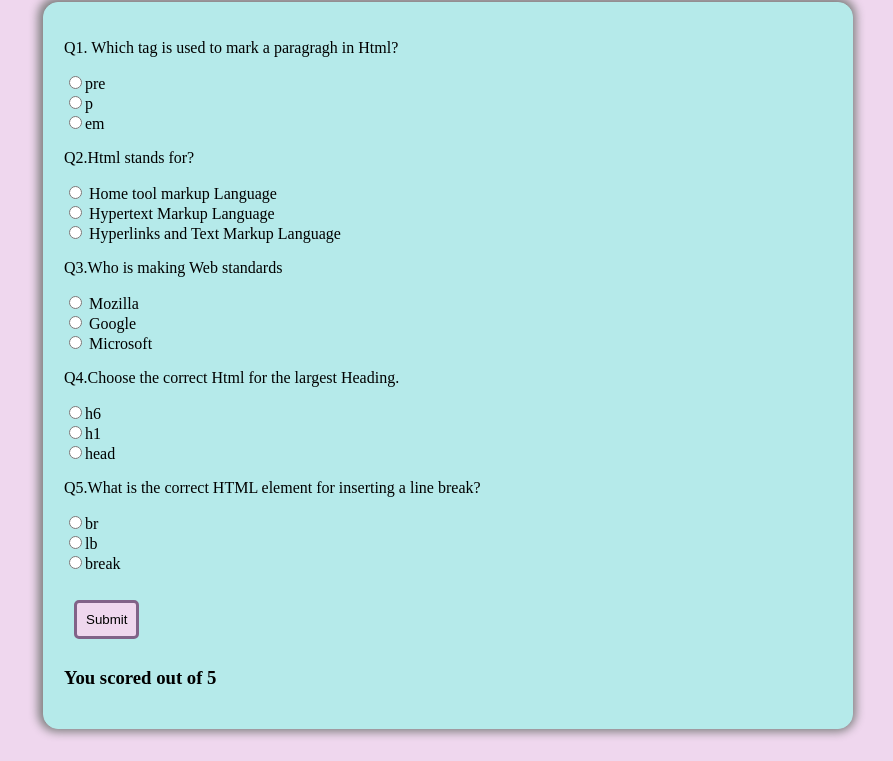
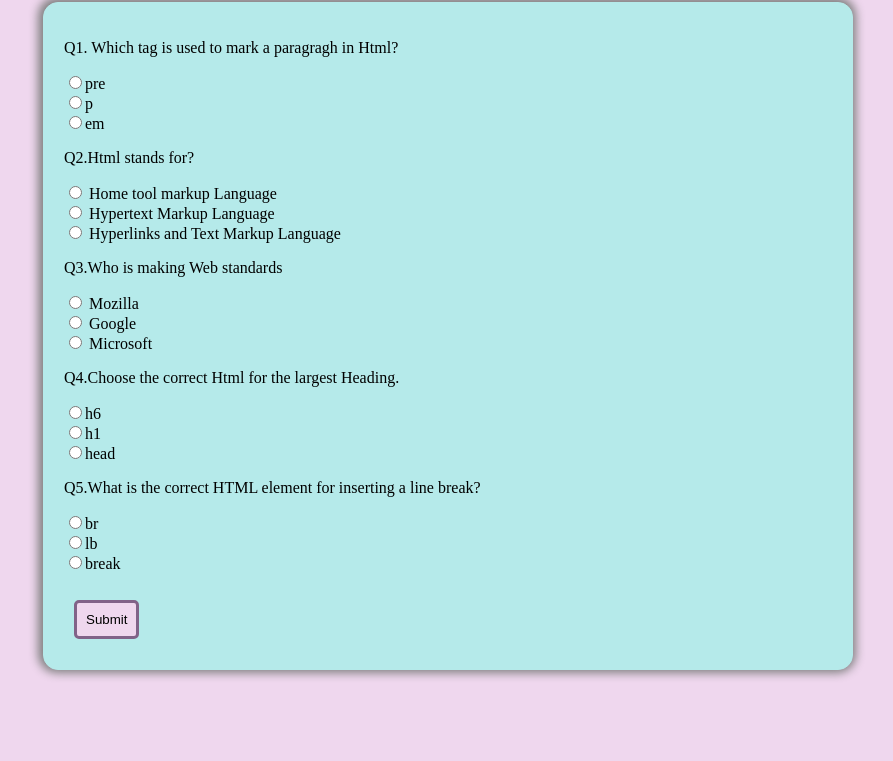
Before and after one commit to alizaLakhani14/JS-Quiz, a plain HTML site: page index.html in a window 1280 px wide. Shown: the part 78-839 px from the top of the page, without its empty margins (192-1085 px from the left). After the commit the page ends 800 px from the top, so only its background shows below. Drawn offline with Linux system fonts and the light colour scheme.

Commit message:
Update index.html

```diff
--- a/index.html
+++ b/index.html
@@ -76,7 +76,7 @@
             </label>
         </div>
         <button onclick="submitQuiz()">Submit</button>
-        <h3>You scored <span></span> out of 5</h3>
+
     </form>
     <footer></footer>
     <script src="script.js"></script>
```
